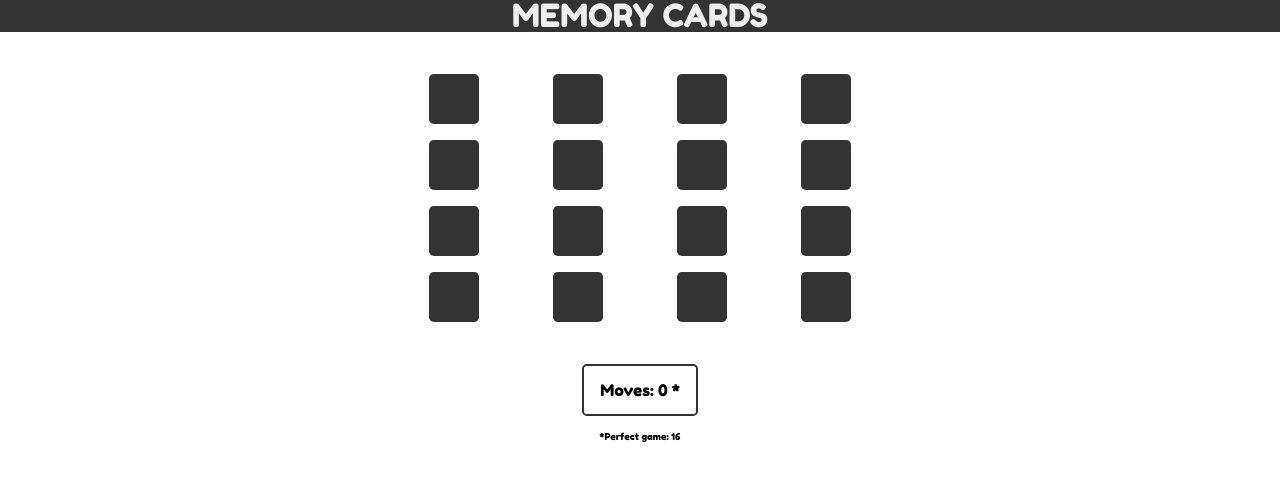
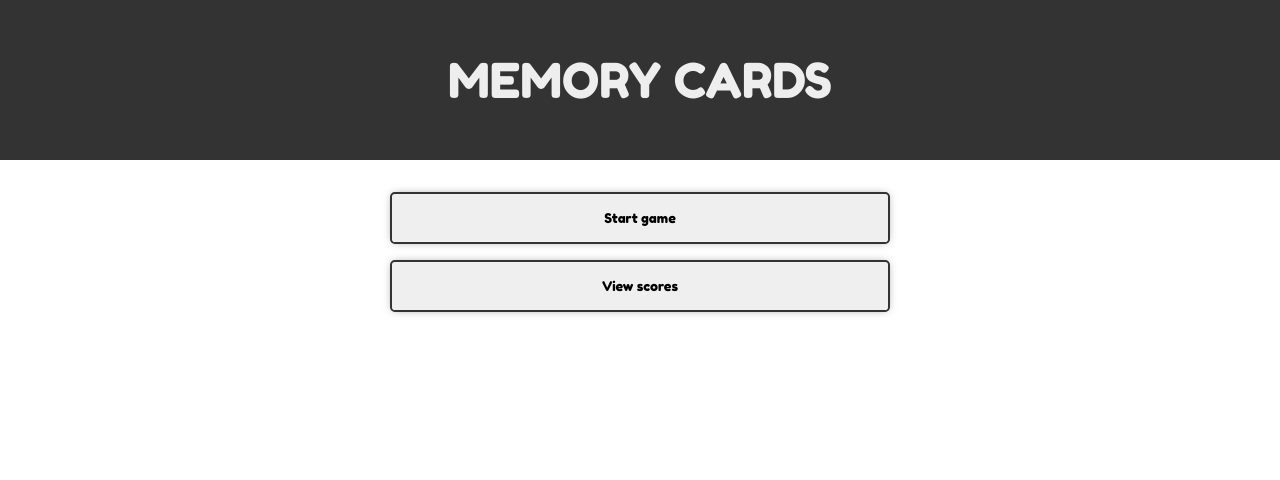
Before and after one commit to ed-sa-ma/memory-cards-game, a React (Create React App) app: page / in a window 1280 px wide. Shown: the top 480 px of the page. Built offline with nearby package versions, Linux system fonts and the light colour scheme.

Commit message:
Create Menu and Router component

```diff
--- a/src/App.js
+++ b/src/App.js
@@ -1,6 +1,6 @@
 import React from "react";
 
-import { Board } from "./components";
+import { Router } from "./components";
 import GlobalStateProvider from "./store/GlobalStateProvider";
 import styles from "./App.module.css";
 
@@ -9,9 +9,11 @@ function App() {
     <GlobalStateProvider>
       <div className={styles.App}>
         <div className={styles.headlineContainer}>
-          <h1> MEMORY CARDS </h1>
+          <h1 className={styles.headline}> MEMORY CARDS </h1>
         </div>
-        <Board />
+        <div className={styles.contentContainer}>
+          <Router />
+        </div>
       </div>
     </GlobalStateProvider>
   );
--- a/src/App.module.css
+++ b/src/App.module.css
@@ -1,4 +1,5 @@
 .headlineContainer {
+  min-height: 10rem;
   background-color: #333;
   display: flex;
   flex-direction: column;
@@ -10,6 +11,16 @@
   text-align: center;
 }
 
-.App > * + * {
-  margin-top: 2rem;
+.headline {
+  font-size: 3rem;
 }
+
+.contentContainer {
+  padding: 2rem;
+  display: flex;
+  justify-content: center;
+}
+
+.contentContainer > * {
+  max-width: 500px;
+}
--- /dev/null
+++ b/src/components/Menu/Menu.js
@@ -0,0 +1,14 @@
+import React from "react";
+
+import { Button } from "../";
+
+import styles from "./menu.module.css";
+
+export default function Menu() {
+  return (
+    <div className={styles.menu}>
+      <Button label="Start game" />
+      <Button label="View scores" />
+    </div>
+  );
+}
--- /dev/null
+++ b/src/components/Menu/menu.module.css
@@ -0,0 +1,9 @@
+.menu {
+  width: 100%;
+  display: flex;
+  flex-direction: column;
+}
+
+.menu > * + * {
+  margin-top: 1rem;
+}
--- /dev/null
+++ b/src/components/Router/Router.js
@@ -0,0 +1,11 @@
+import React from "react";
+
+import { Menu } from "../";
+
+export default function Router() {
+  return (
+    <>
+      <Menu />
+    </>
+  );
+}
--- a/src/components/index.js
+++ b/src/components/index.js
@@ -1,4 +1,6 @@
 import Board from "./Board/Board";
 import Button from "./Button/Button";
+import Menu from "./Menu/Menu";
+import Router from "./Router/Router";
 
-export { Board, Button };
+export { Board, Button, Menu, Router };
```
